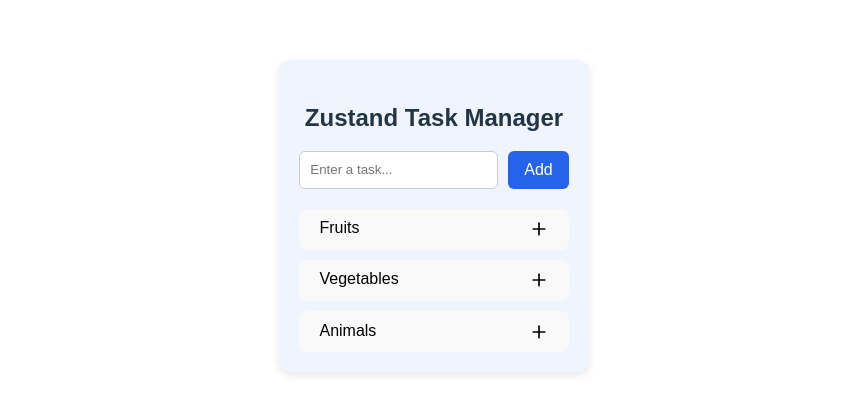
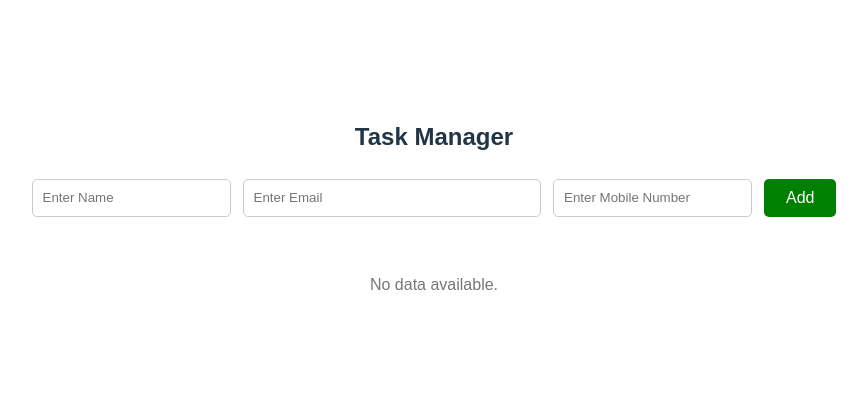
Before and after one commit to SkyGoal-ChanduVenkataVenu110/PATTERNS-PRACTISE, a React (Vite) app: page / in a window 1280 px wide. Shown: the part 184-598 px from the top of the page, without its empty margins (206-1073 px from the left). Built offline with nearby package versions, Linux system fonts and the light colour scheme.

Commit message:
Implementing todo-list

```diff
--- a/src/components/TodoUI.jsx
+++ b/src/components/TodoUI.jsx
@@ -1,29 +1,17 @@
-import { useEffect, useRef, useState } from "react";
-import { useTodoStore } from "../store/useTodoStore";
-import { FiPlus } from "react-icons/fi";
-import { FiMinus } from "react-icons/fi";
+import { useState } from "react";
+
+const initialData = [];
 
 export default function TodoUI() {
 
-    const [value, setValue] = useState("");
-    const [isAccordionOpen, setIsAccordionOpen] = useState({});
-
-    const { todos, addTodo, deleteTodo } = useTodoStore();
-
-    const isWaiting = useRef(false);
-
-    const add = () => {
-        console.log("Add Clicked");
-    };
-
-    const handleAdd = () => {
-        if (isWaiting.current) return;
-        isWaiting.current = true;
-        setTimeout(() => {
-            add();
-            isWaiting.current = false;
-        }, 3000);
-    };
+    const [applications, setApplications] = useState(initialData);
+    const [formData, setFormData] = useState({
+        name: "",
+        email: "",
+        mobileNumber: "",
+    });
+    const [editBtn, setEditBtn] = useState(false);
+    const [editRecordId, setEditRecordId] = useState(null);
 
     // const handleAdd = () => {
     //     if (value.trim() === "") return;
@@ -350,11 +338,10 @@
     //             a[l] = a[i];
     //         };
     //     };
-    //     console.log(a)
-    //     return l;
+    //     return a.slice(0, l + 1);
     // };
 
-    // console.log("Remove Duplicates", removeDuplicateFromArr(arr));
+    // console.log("Remove Duplicates", removeDuplicateFromArr([1, 2, 3, 1, 2]));
 
 
     // Print Indexes of two array elements, sum equals to target 17
@@ -847,29 +834,6 @@
 
     // console.log("Second Smallest number", findSecondSmallest([1, 2, 4, 3, 5]));
 
-    const data = [
-        {
-            id: 1,
-            name: "Fruits",
-            strings: ["Apple", "Banana", "Orange"],
-        },
-        {
-            id: 2,
-            name: "Vegetables",
-            strings: ["Potato", "Tomato", "Carrot"],
-        },
-        {
-            id: 3,
-            name: "Animals",
-            strings: ["Dog", "Cat", "Elephant"],
-        },
-    ];
-
-    const handleAccordionOpen = (id) => {
-        setIsAccordionOpen((prev) => ({
-            [id]: !prev[id],
-        }));
-    };
 
     // const asyncFunction = async () => {
     //     const res = await 2 + 4;
@@ -884,139 +848,306 @@
     //     console.log("Outside async function.");
     // }, []);
 
+    // function Dog(name) {
+    //     this.name = name;
+    // };
+
+    // const dog = new Dog("Rex");
+
+    // Dog.prototype.speak = () => "woof";
+
+    // console.log(dog.speak());
+
+    // let arr = [10, 20, 30];
+    // arr.map((item) => item / 10);
+    // console.log(arr); // [10,20,30] map will not mutate original, create new array but new array not assigned to any variable
+
+    // const arr = [5, 6, 7];
+    // arr.pop();// Shift removes first element, Unshift adds to first, pop removes last element
+    // console.log(arr);
+
+    // const arr = [1, 2, 3];
+    // const arr2 = arr.reduce((a, b) => a + b);
+    // console.log(arr2);
+
+    // function isPrime(num) {
+    //     if (num <= 1) {
+    //         return false;
+    //     };
+    //     for (let i = 2; i < num; i++) {
+    //         if (num % i === 0) {
+    //             return false;
+    //         };
+    //     }
+    //     return true;
+    // };
+
+    // console.log("Is Prime", isPrime(49));
+
+    // function countFrequency(arr) {
+    //     let countMap = {};
+    //     for (let i = 0; i < arr.length; i++) {
+    //         if (countMap[arr[i]]) {
+    //             countMap[arr[i]] += 1
+    //         } else {
+    //             countMap[arr[i]] = 1;
+    //         }
+    //     }
+    //     return countMap;
+    // };
+
+    // console.log("Frequency Count", countFrequency([1, 2, 3, 4, 1, 2]));
+
+    // function countChar(str, char) {
+    //     let count = 0;
+    //     for (const s of str) {
+    //         if (s === char) {
+    //             count++;
+    //         }
+    //     }
+    //     return count;
+    // };
+
+    // console.log("countChar", countChar('GeeksForGeeks', 'e'));
+
+    // function fibonacciNums(n) {
+    //     let num1 = 0;
+    //     let num2 = 1;
+    //     let nextNum;
+    //     for (let i = 1; i <= n; i++) {
+    //         console.log("Number", num1);
+    //         nextNum = num1 + num2;
+    //         num1 = num2;
+    //         num2 = nextNum;
+    //     }
+    // };
+
+    // console.log("Fibonacci Numbers", fibonacciNums(10));
+
+    // function sortArrayInAscOrder(arr) {
+    //     for (let i = 0; i < arr.length; i++) {
+    //         for (let j = i + 1; j < arr.length; j++) {
+    //             if (arr[i] > arr[j]) {
+    //                 let temp = arr[i];
+    //                 arr[i] = arr[j];
+    //                 arr[j] = temp;
+    //             }
+    //         }
+    //     }
+    //     return arr;
+    // };
+
+    // console.log("Ascending Order Array", sortArrayInAscOrder([1, 3, 5, 2, 4]));
+
+    // Separate positive and negative numbers
+    // const numbers = [10, -5, 20, -8, 15];
+
+    // const positiveNums = [];
+    // const negativeNums = [];
+
+    // for (const val of numbers) {
+    //     if (val < 0) {
+    //         negativeNums.push(val);
+    //     } else {
+    //         positiveNums.push(val);
+    //     }
+    // };
+
+    // console.log("Positive Numbers", positiveNums);
+    // console.log("Negative Numbers", negativeNums);
+
+    const handleEdit = (id) => {
+        setEditBtn(true);
+        const obj = applications.find((item) => item.id === id);
+        setFormData({ ...obj });
+        setEditRecordId(id);
+    };
+
+    const handleDelete = (id) => {
+        setApplications((prev) => prev.filter((item) => item.id !== id));
+    };
+
+    const handleInputChange = (i, e) => {
+        setFormData((prev) => ({
+            ...prev,
+            [i]: e.target.value,
+        }));
+    };
+
+    const handleAddNew = (e) => {
+        e.preventDefault();
+        if (!formData.email.trim() || !formData.name.trim() || !formData.mobileNumber.trim()) {
+            return;
+        };
+        if (editRecordId !== null) {
+            setApplications((prev) => prev.map((item) => item.id === editRecordId ? { ...item, ...formData } : item));
+            setEditBtn(false);
+            setEditRecordId(null);
+        } else {
+            setApplications((prev) => [...prev, { id: Date.now(), ...formData }]);
+        }
+        setFormData({
+            name: "",
+            mobileNumber: "",
+            email: ""
+        });
+    };
+
     return (
+
         <div style={styles.container}>
-            <h2 style={styles.title}>Zustand Task Manager</h2>
-            {/* Input */}
-            <div style={styles.inputBox}>
+            <h2 style={styles.title}>Task Manager</h2>
+
+            {/* Input Fields */}
+            <form style={styles.form} onSubmit={handleAddNew}>
                 <input
+                    type="text"
+                    placeholder="Enter Name"
+                    value={formData.name}
+                    onChange={(e) => handleInputChange("name", e)}
                     style={styles.input}
-                    value={value}
-                    onChange={(e) => setValue(e.target.value)}
-                    placeholder="Enter a task..."
                 />
-                <button style={styles.addBtn} onClick={handleAdd}>
-                    Add
+                <input
+                    type="email"
+                    placeholder="Enter Email"
+                    value={formData.email}
+                    onChange={(e) => handleInputChange("email", e)}
+                    style={styles.input}
+                />
+                <input
+                    type="tel"
+                    placeholder="Enter Mobile Number"
+                    value={formData.mobileNumber}
+                    onChange={(e) => handleInputChange("mobileNumber", e)}
+                    style={styles.input}
+                />
+                <button
+                    type="submit"
+                    style={styles.addButton}
+                >
+                    {editBtn ? "Update" : "Add"}
                 </button>
-            </div>
+            </form>
 
-            {/* Tasks */}
-            <ul style={styles.list}>
-                {todos.map((todo) => (
-                    <li
-                        key={todo.id}
-                        style={{
-                            ...styles.item,
-                            textDecoration: todo.completed ? "line-through" : "none",
-                        }}
-                    >
-                        <span>{todo.title}</span>
+            {/* Applications List */}
+            <div style={styles.listContainer}>
+                {applications.length > 0 ? (
+                    applications.map((application) => (
+                        <div key={application.id} style={styles.row}>
+                            <span style={styles.cell}>{application.name}</span>
+                            <span style={styles.cell}>{application.email}</span>
+                            <span style={styles.cell}>{application.mobileNumber}</span>
 
-                        <button
-                            style={styles.deleteBtn}
-                            onClick={() => deleteTodo(todo.id)}
-                        >
-                            ✖
-                        </button>
-                    </li>
-                ))}
-            </ul>
+                            <div style={styles.actions}>
+                                <button
+                                    type="button"
+                                    onClick={() => handleEdit(application.id)}
+                                    style={styles.editButton}
+                                >
+                                    Edit
+                                </button>
 
-            {/* Accordion */}
-            <div
-                style={{
-                    display: "flex",
-                    flexDirection: "column",
-                    gap: "10px",
-                }}
-            >
-                {data?.map((item) => (
-                    <div style={{ position: "relative" }} key={item?.id}>
-                        <button
-                            style={{
-                                display: "flex",
-                                justifyContent: "space-between",
-                                gap: "10px",
-                                width: "100%",
-                                outline: "none"
-                            }}
-                            onClick={() => handleAccordionOpen(item?.id)}
-                        >
-                            <span>{item?.name}</span>
-                            {isAccordionOpen[item?.id] ? <FiMinus style={{ fontSize: "20px" }} /> : <FiPlus style={{ fontSize: "20px" }} />}
-                        </button>
-                        {isAccordionOpen[item?.id] && (
-                            <p
-                                style={{
-                                    display: "flex",
-                                    flexDirection: "column",
-                                    gap: "8px"
-                                }}
-                            >
-                                {item?.strings?.map((str) => (
-                                    <span key={str}>{str}</span>
-                                ))}
-                            </p>
-                        )}
-                    </div>
-                ))}
+                                <button
+                                    type="button"
+                                    onClick={() => handleDelete(application.id)}
+                                    style={styles.deleteButton}
+                                >
+                                    Delete
+                                </button>
+                            </div>
+                        </div>
+                    ))
+                ) : (
+                    <p style={styles.emptyMessage}>No data available.</p>
+                )}
             </div>
         </div>
+
     );
 }
 
-// Inline styles for quick demo
+
 const styles = {
     container: {
-        maxWidth: "420px",
-        margin: "40px auto",
+        maxWidth: "1100px",
+        margin: "30px auto",
         padding: "20px",
-        borderRadius: "12px",
-        background: "#f0f4ff",
-        boxShadow: "0 3px 8px rgba(0,0,0,0.1)",
-        fontFamily: "sans-serif",
+        fontFamily: "Arial, sans-serif",
+        boxSizing: "border-box",
     },
     title: {
         textAlign: "center",
-        marginBottom: "15px",
+        marginBottom: "24px",
     },
-    inputBox: {
+    form: {
+        display: "grid",
+        gridTemplateColumns: "1fr 1.5fr 1fr auto",
+        gap: "12px",
+        marginBottom: "20px",
+    },
+    input: {
+        width: "100%",
+        minWidth: 0,
+        padding: "10px",
+        border: "1px solid #ccc",
+        borderRadius: "5px",
+        outline: "none",
+        boxSizing: "border-box",
+    },
+    addButton: {
+        padding: "10px 22px",
+        border: "none",
+        borderRadius: "5px",
+        backgroundColor: "green",
+        color: "white",
+        cursor: "pointer",
+        whiteSpace: "nowrap",
+    },
+    listContainer: {
         display: "flex",
+        flexDirection: "column",
         gap: "10px",
     },
-    input: {
-        flex: 1,
-        padding: "10px",
+    row: {
+        display: "grid",
+        gridTemplateColumns: "1fr 1.5fr 1fr auto",
+        gap: "12px",
+        alignItems: "center",
+        padding: "12px",
+        border: "1px solid #e0e0e0",
         borderRadius: "6px",
-        border: "1px solid #ccc",
+        boxSizing: "border-box",
     },
-    addBtn: {
-        padding: "10px 16px",
-        background: "#2563eb",
-        color: "#fff",
+    cell: {
+        minWidth: 0,
+        overflowWrap: "anywhere",
+    },
+    actions: {
+        display: "flex",
+        gap: "8px",
+        justifyContent: "flex-end",
+    },
+    editButton: {
+        padding: "8px 14px",
         border: "none",
-        borderRadius: "6px",
+        borderRadius: "5px",
+        backgroundColor: "orange",
+        color: "white",
         cursor: "pointer",
+        whiteSpace: "nowrap",
     },
-    list: {
-        marginTop: "20px",
-        padding: 0,
-        listStyle: "none",
+    deleteButton: {
+        padding: "8px 14px",
+        border: "none",
+        borderRadius: "5px",
+        backgroundColor: "red",
+        color: "white",
+        cursor: "pointer",
+        whiteSpace: "nowrap",
     },
-    item: {
-        padding: "10px 12px",
-        background: "#fff",
-        borderRadius: "6px",
-        marginBottom: "10px",
-        display: "flex",
-        justifyContent: "space-between",
-        cursor: "pointer",
-        border: "1px solid #ddd",
-    },
-    deleteBtn: {
-        background: "transparent",
-        border: "none",
-        color: "red",
-        cursor: "pointer",
+    emptyMessage: {
+        textAlign: "center",
+        color: "#777",
+        padding: "20px",
     },
 };
--- /dev/null
+++ b/src/context/AuthContext.jsx
@@ -0,0 +1,17 @@
+import { AuthContext } from "../hooks/useAuth";
+
+export function AuthContextProvider({ children }) {
+
+    const profileInfo = "Chandu";
+
+    const value = {
+        profileInfo,
+    };
+
+    return (
+        <AuthContext.Provider value={value}>
+            {children}
+        </AuthContext.Provider>
+    );
+
+};
--- /dev/null
+++ b/src/hooks/useAuth.js
@@ -0,0 +1,7 @@
+import { createContext, useContext } from "react";
+
+export const AuthContext = createContext();
+
+export function useAuth() {
+    return useContext(AuthContext);
+};
--- a/src/main.jsx
+++ b/src/main.jsx
@@ -1,8 +1,10 @@
-import { StrictMode } from 'react'
 import { createRoot } from 'react-dom/client'
 import './index.css'
 import App from './App.jsx'
+import { AuthContextProvider } from './context/AuthContext.jsx';
 
 createRoot(document.getElementById('root')).render(
-  <App />
-)
+  <AuthContextProvider>
+    <App />
+  </AuthContextProvider>
+);
```
